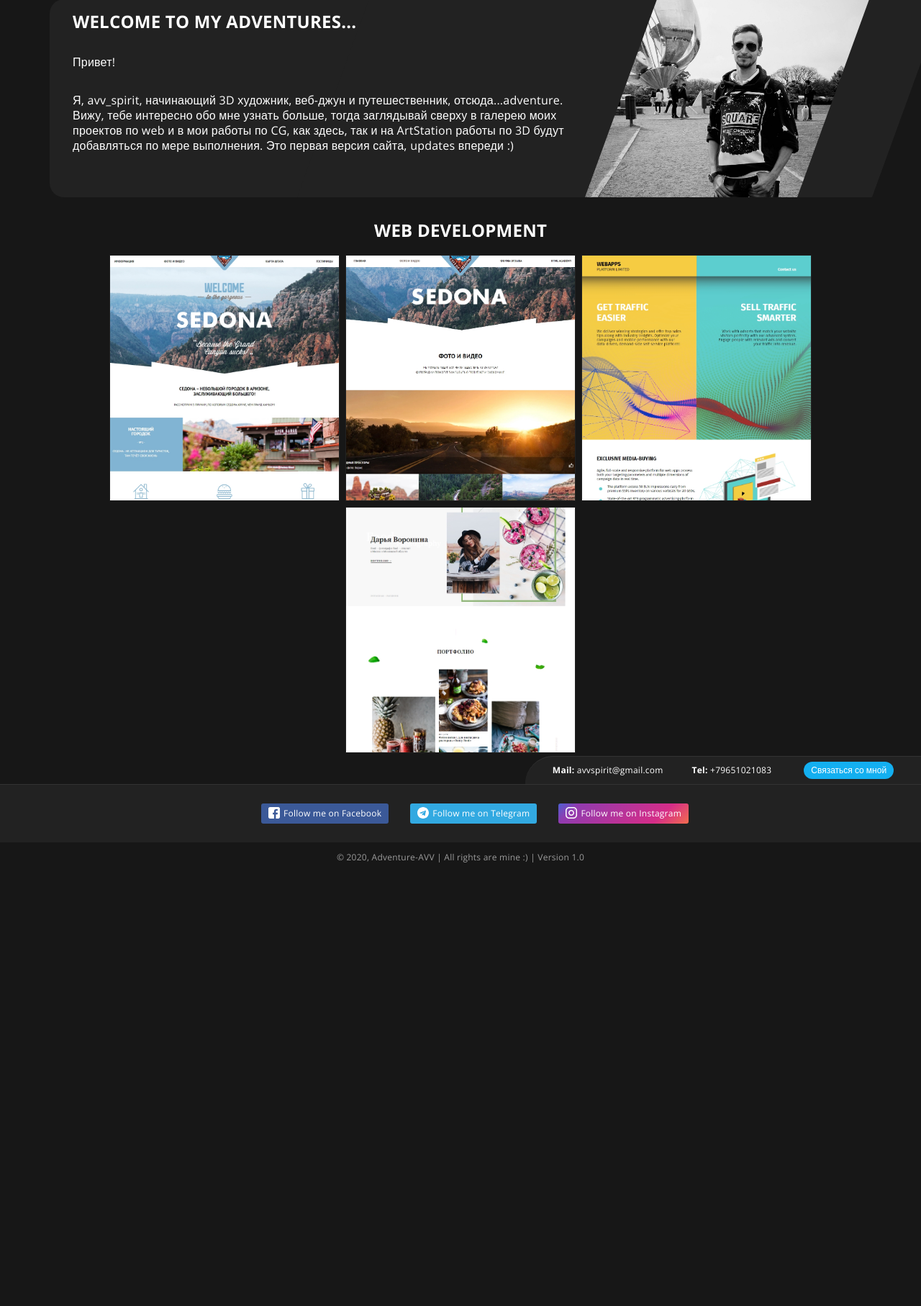
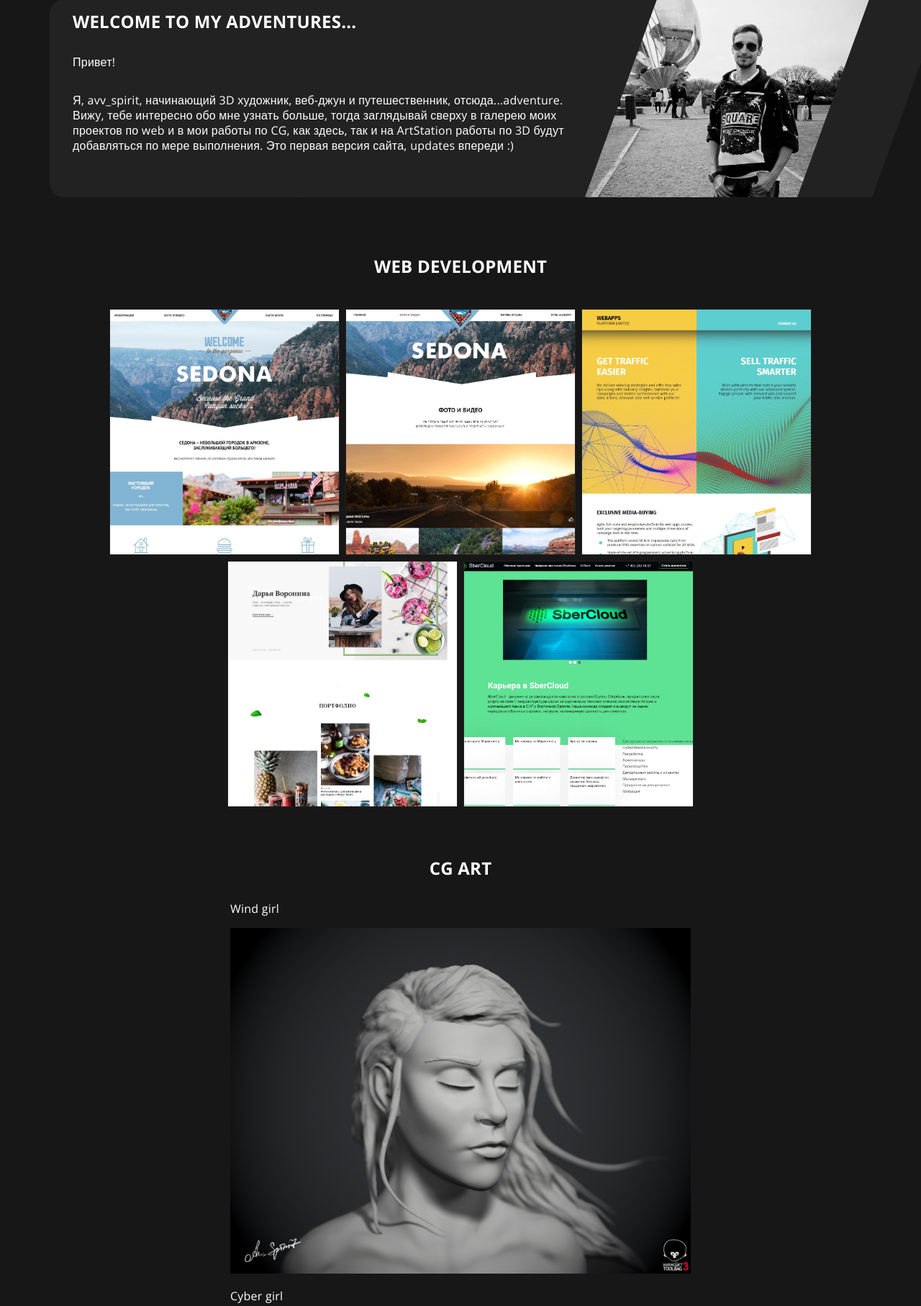
Before and after one commit to avv-spirit/adventure-avv, a PHP site: page / in a window 1280 px wide. Shown: the part 116-1930 px from the top of the page at 72% size. Before the commit the page ends 1314 px from the top, so only its background shows below. Run offline with PHP 8.4, Linux system fonts and the light colour scheme; style sheets or scripts are compiled from the project's sources.

Commit message:
Added CG block at main page

```diff
--- a/source/index.html
+++ b/source/index.html
@@ -8,7 +8,10 @@
     <link href="https://fonts.googleapis.com/css?family=Open+Sans:300,400,600,700&display=swap&subset=cyrillic" rel="stylesheet">
     <link rel="icon" href="img/adventure-avv.ico" type="image/x-icon">
     <script src="js/picturefill.min.js" async=""></script>
+    <link rel="stylesheet" href="https://cdn.jsdelivr.net/gh/fancyapps/fancybox@3.5.7/dist/jquery.fancybox.min.css" />
     <script src="https://ajax.googleapis.com/ajax/libs/jquery/3.4.1/jquery.min.js"></script>
+    <script src="https://cdn.jsdelivr.net/gh/fancyapps/fancybox@3.5.7/dist/jquery.fancybox.min.js"></script>
+    <script src="js/picturefill.min.js" async=""></script>
   </head>
   <body>
     <div class="body-wrapper">
@@ -56,7 +59,7 @@
               </div>
               <div class="web__item">
                 <a href="https://avv-spirit.github.io/uminite-project/index.html" class="web__link">
-                  <img src="img/block-3.jpg" alt="Промо-сайт Дарья Воронина" width="320" height="340">
+                  <img src="img/block-3.jpg" alt="Промо-сайт WEBAPPS" width="320" height="340">
                 </a>
               </div>
               <div class="web__item">
@@ -64,22 +67,38 @@
                   <img src="img/block-4.jpg" alt="Промо-сайт Дарья Воронина" width="320" height="340">
                 </a>
               </div>
+              <div class="web__item">
+                <a href="https://avv-spirit.github.io/test-project/" class="web__link">
+                  <img src="img/block-5.jpg" alt="Промо-сайт Дарья Воронина" width="320" height="340">
+                </a>
+              </div>
               <!--<div class="web__item">
-                <img src="img/block-1.jpg" alt="Промо-сайт Дарья Воронина" width="320">
+              <img src="img/block-1.jpg" alt="Промо-сайт Дарья Воронина" width="320" height="340">
+            </div>-->
+            </div>
+          </div>
+        </section>
+        <section class="cg_art">
+          <div class="cg_art__wrapper">
+            <h2 class="cg_art__title">CG Art</h2>
+            <div class="cg_art__container">
+              <div class="cg_art__item">
+                <p>Wind girl</p>
+                <a data-fancybox href="img/1_art.jpg" data-caption="Wind Girl"><img src="img/1_art.jpg" alt="Wind girl" width="640"></a>
               </div>
-              <div class="web__item">
-                <img src="img/block-1.jpg" alt="Промо-сайт Дарья Воронина" width="320">
-              </div>-->
+              <div class="cg_art__item">
+                <p>Cyber girl</p>
+                <a data-fancybox href="img/2_art.jpg" data-caption="Cyber girl"><img src="img/2_art.jpg" alt="Cyber girl" width="640"></a>
+              </div>
             </div>
           </div>
         </section>
       </main>
       <footer class="page-footer">
         <div class="page-footer__wrapper">
-          <!--<a class="page-footer" href="#"></a>-->
           <div class="page-footer__search">
             <p class="page-footer__mail-tel"><strong>Mail:</strong> avvspirit@gmail.com</p>
-            <p class="page-footer__mail-tel"><strong>Tel:</strong> +79651021083</p>
+            <a href="Tel: +79651021083" class="page-footer__mail-tel"><strong>Tel:</strong> +79651021083</a>
             <button class="page-footer__call-button">Связаться со мной</button>
           </div>
           <div class="page-footer__social-wrapper">
@@ -111,7 +130,7 @@
           </div>
         </div>
         <div class="page-footer__copyright">
-          <span>© 2020, Adventure-AVV | All rights are mine :) | Version 1.0</span>
+          <span>© 2021, Adventure-AVV | All rights are mine :) | Version 1.0</span>
         </div>
       </footer>
     </div>
--- /dev/null
+++ b/source/sass/blocks/cg_art.scss
@@ -0,0 +1,35 @@
+.cg_art {
+  width: auto;
+  color: $white;
+}
+
+.cg_art__wrapper {
+  display: flex;
+  justify-content: center;
+  flex-direction: column;
+  align-items: center;
+}
+
+.cg_art__title {
+  color: $white;
+  text-transform: uppercase;
+  text-align: center;
+}
+
+.cg_art__container {
+  display: flex;
+  flex-direction: row;
+  justify-content: center;
+  flex-wrap: wrap;
+
+  width: auto;
+  margin-bottom: 50px;
+}
+
+.cg_art__item {
+  margin: 0 15px;
+}
+
+.cg_art__item a:hover {
+  opacity: 0.9;
+}
--- a/source/sass/blocks/page-footer.scss
+++ b/source/sass/blocks/page-footer.scss
@@ -45,6 +45,12 @@
 
 .page-footer__search p {
   margin: 0 20px;
+}
+
+.page-footer__search a {
+  margin: 0 20px;
+  text-decoration: none;
+  color: $white;
 }
 
 .page-footer__search p:first-child {
--- a/source/sass/blocks/web.scss
+++ b/source/sass/blocks/web.scss
@@ -1,11 +1,7 @@
 .web {
   width: auto;
+  margin: 50px 0;
   color: $white;
-
-  /*background-image: url("../img/code.jpg");
-  background-size: cover;
-  background-repeat: no-repeat;
-  background-position: center;*/
 }
 
 .web__wrapper {
@@ -16,6 +12,7 @@
 }
 
 .web__title {
+  padding-bottom: 25px;
   color: $white;
   text-transform: uppercase;
   text-align: center;
@@ -25,7 +22,6 @@
   display: flex;
   flex-direction: row;
   justify-content: center;
-  //align-items: center;
   flex-wrap: wrap;
 
   width: 1200px;
--- a/source/sass/style.scss
+++ b/source/sass/style.scss
@@ -8,3 +8,4 @@
 @import "blocks/page-footer";
 @import "blocks/intro";
 @import "blocks/web";
+@import "blocks/cg_art";
```
Also changed, not shown: source/img/1_art.jpg (added), source/img/2_art.jpg (added), source/img/block-5.jpg (added).
